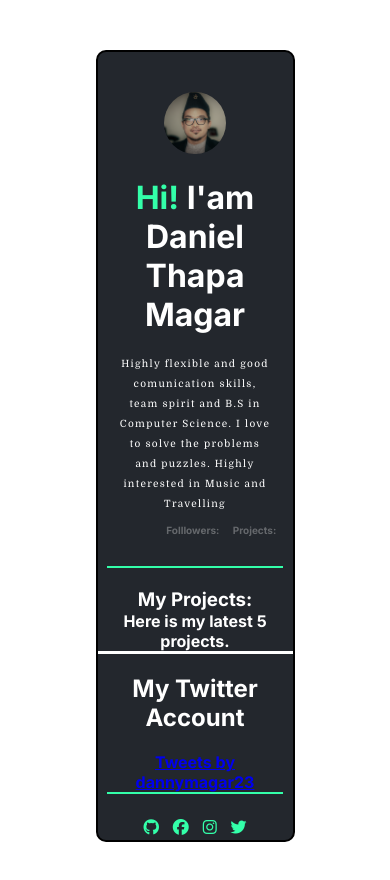
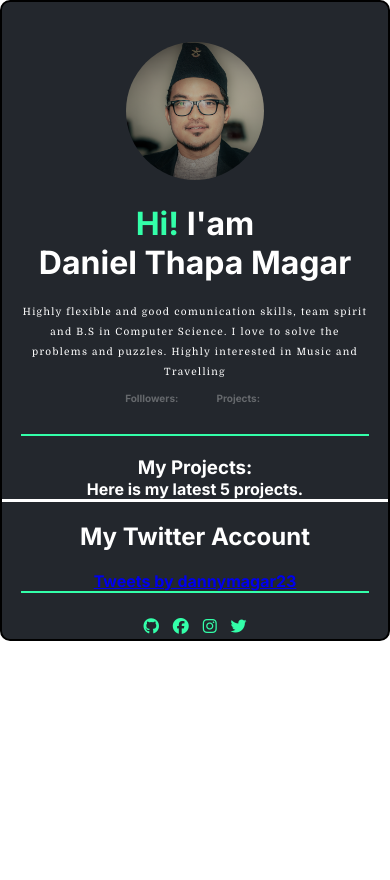
Before and after one commit to danny237/git-portfolio, a plain HTML site: page index.html in a window 390 px wide. After the commit the page ends 844 px from the top, so only its background shows below. Drawn offline with Linux system fonts and the light colour scheme; no server answers.

Commit message:
RESPONSIVE

```diff
--- a/style.css
+++ b/style.css
@@ -125,3 +125,10 @@ footer i {
 footer i:hover {
     color: #fff;
 }
+
+@media all and (max-width: 600px) {
+    .main {
+        max-width: 100%;
+        margin: 0 auto;
+    }
+}
```
